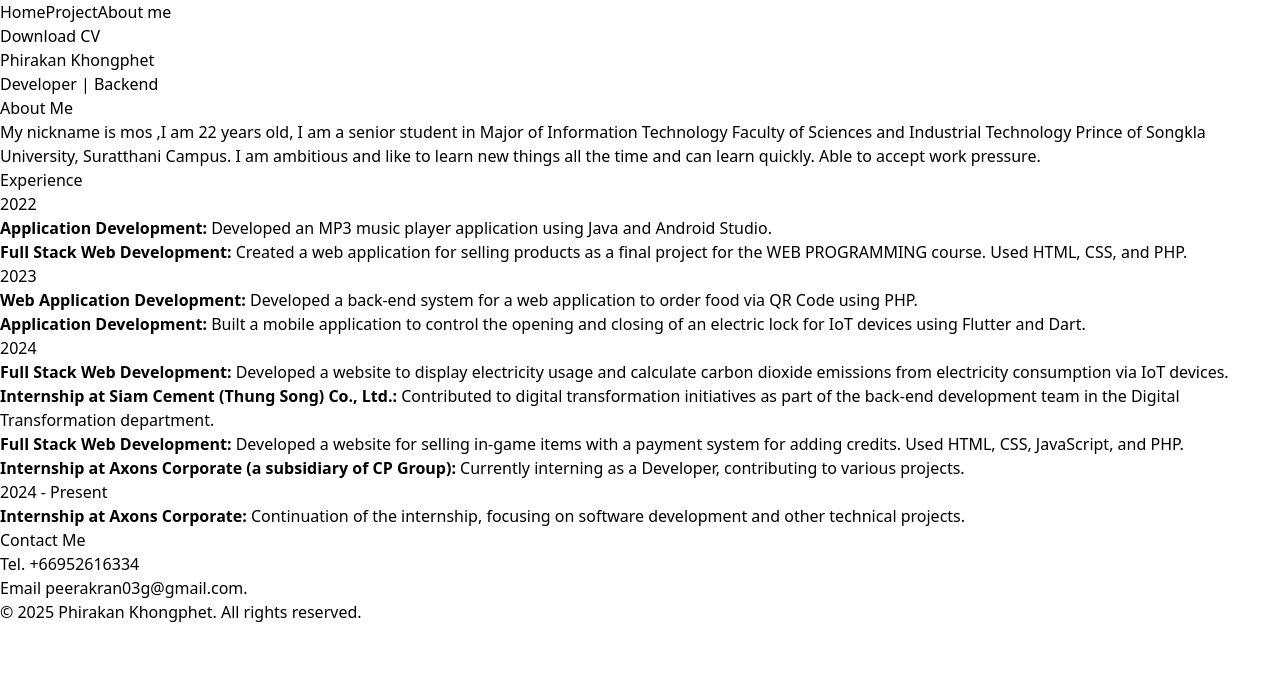
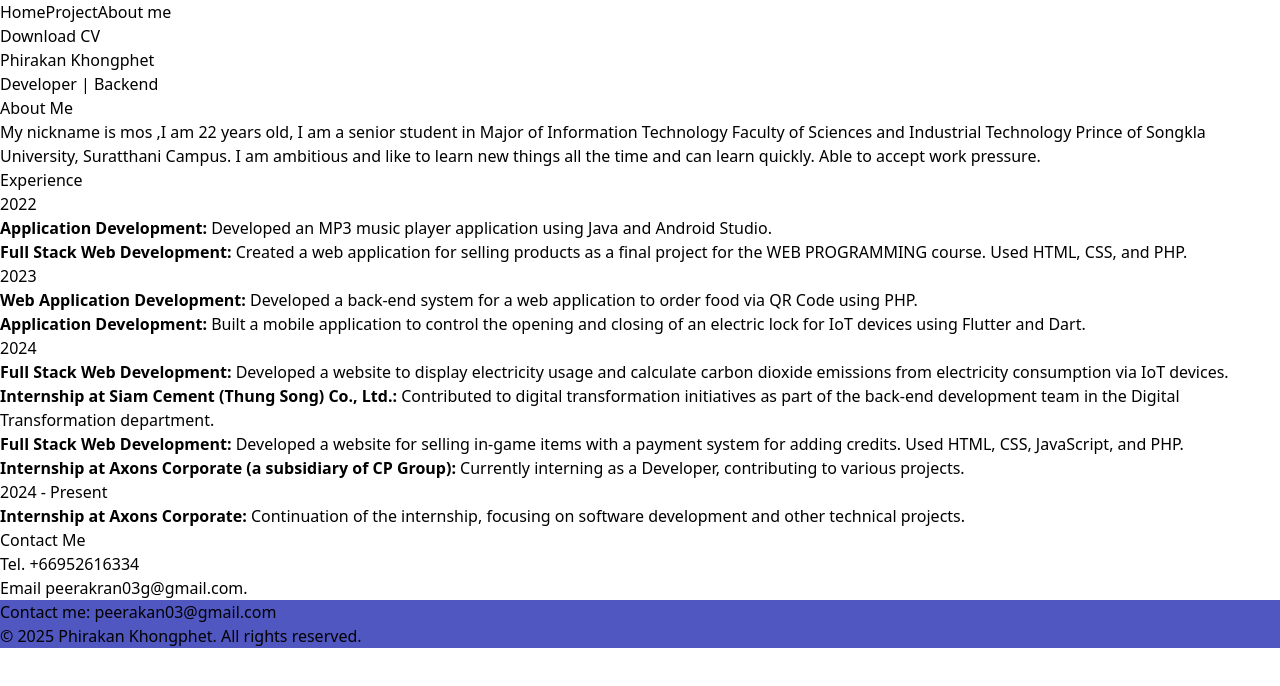
Before and after one commit to Phirakan/Phirakan-Portfolio, a Next.js app: page / in a window 1280 px wide. Shown: the top 686 px of the page. Built offline with nearby package versions, Linux system fonts and the light colour scheme.

Commit message:
Change the new footer format

```diff
--- a/src/app/components/footer.tsx
+++ b/src/app/components/footer.tsx
@@ -3,12 +3,10 @@ import React from 'react';
 const Footer = () => {
   return (
     <>
-      {/* Footer */}
-      <footer className="bg-blue-500 text-white py-4 w-full">
-        <div className="container mx-auto px-4 text-center">
+     <footer className="mt-8 text-sm  text-white " style={{backgroundColor: '#5157C0'}}>
+          Contact me: peerakan03@gmail.com <br />
           © 2025 Phirakan Khongphet. All rights reserved.
-        </div>
-      </footer>
+        </footer>
     </>
   );
 };
```
